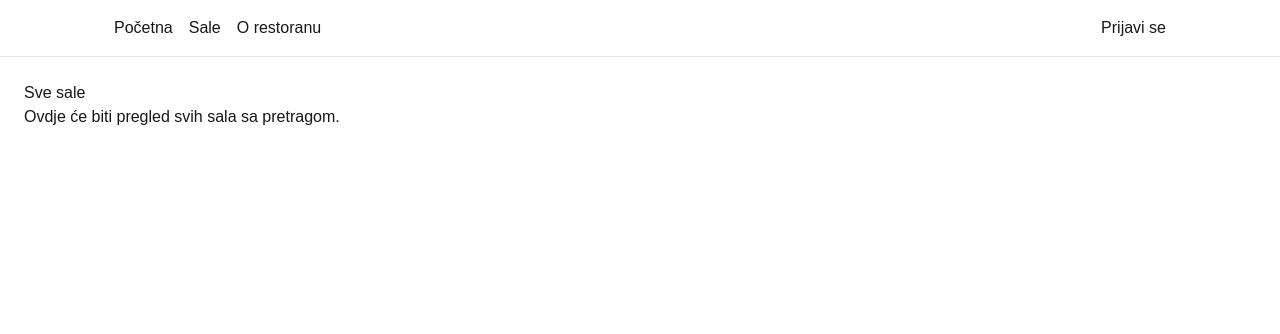
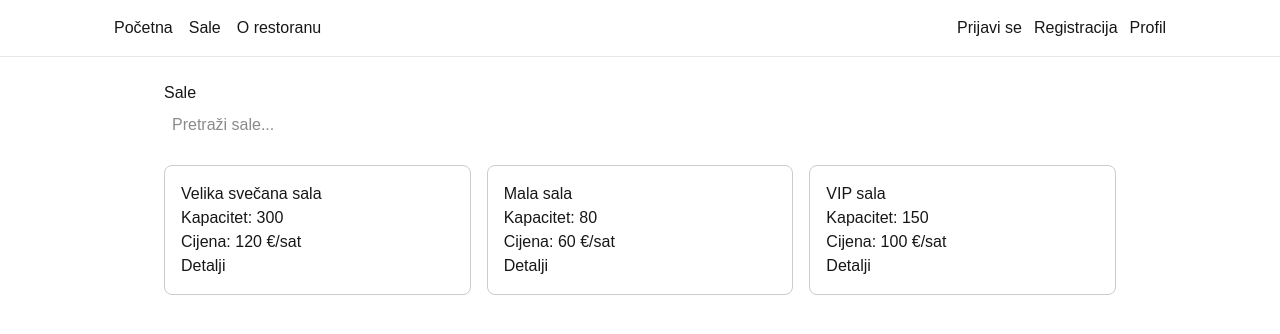
Before and after one commit to elab-development/internet-tehnologije-2025-rezervacijasala_2022_0239, a Next.js app: page /halls in a window 1280 px wide. Shown: the top 334 px of the page. Built offline with nearby package versions, Linux system fonts and the light colour scheme.

Commit message:
sredila stranicu o pojedinacnim salama i registraciji

```diff
--- /dev/null
+++ b/app/halls/[id]/ReserveForm.tsx
@@ -0,0 +1,58 @@
+"use client";
+
+import { useState } from "react";
+import Button from "../../../components/Button";
+import Input from "../../../components/Input";
+
+export default function ReserveForm({ hallId }: { hallId: number }) {
+  const [dateTime, setDateTime] = useState("");
+  const [guests, setGuests] = useState("");
+  const [note, setNote] = useState("");
+  const [message, setMessage] = useState<string | null>(null);
+
+  function handleSubmit(e: React.FormEvent) {
+    e.preventDefault();
+
+    if (!dateTime) {
+      setMessage("Izaberi datum i vrijeme.");
+      return;
+    }
+    const g = Number(guests);
+    if (!g || g < 1) {
+      setMessage("Unesi ispravan broj zvanica.");
+      return;
+    }
+
+    setMessage(
+      `Rezervacija je validna za salu #${hallId}. Sledeće povezujemo na backend.`
+    );
+  }
+
+  return (
+    <form onSubmit={handleSubmit} style={{ display: "grid", gap: 14, maxWidth: 520 }}>
+      <Input
+        label="Datum i vrijeme"
+        type="datetime-local"
+        value={dateTime}
+        onChange={setDateTime}
+      />
+      <Input
+        label="Broj zvanica"
+        type="number"
+        value={guests}
+        onChange={setGuests}
+        placeholder="npr. 120"
+      />
+      <Input
+        label="Napomena"
+        value={note}
+        onChange={setNote}
+        placeholder="npr. rođendan, posebni zahtevi..."
+      />
+
+      <Button type="submit">Potvrdi rezervaciju</Button>
+
+      {message && <p style={{ fontSize: 14 }}>{message}</p>}
+    </form>
+  );
+}
--- a/app/halls/[id]/page.tsx
+++ b/app/halls/[id]/page.tsx
@@ -1,8 +1,41 @@
-export default function HallDetailsPage() {
+import ReserveForm from "./ReserveForm";
+import Link from "next/link";
+
+const halls = [
+  { id: 1, name: "Velika svečana sala", capacity: 300, pricePerHour: 120 },
+  { id: 2, name: "Mala sala", capacity: 80, pricePerHour: 60 },
+  { id: 3, name: "VIP sala", capacity: 150, pricePerHour: 100 },
+];
+
+export default async function HallDetailsPage({
+  params,
+}: {
+  params: Promise<{ id: string }>;
+}) {
+  const { id } = await params; // ✅ OVO JE KLJUČ
+
+  const hall = halls.find((h) => String(h.id) === id);
+
+  if (!hall) {
+    return (
+      <main style={{ padding: 24 }}>
+        <h1>Sala nije pronađena</h1>
+        <p>Traženi ID: {id}</p>
+        <Link href="/halls">Nazad na sale</Link>
+      </main>
+    );
+  }
+
   return (
-    <main style={{ padding: 24 }}>
-      <h1>Detalji sale</h1>
-      <p>Ovdje će biti detaljan opis konkretne sale.</p>
+    <main style={{ padding: 24, maxWidth: 800, margin: "0 auto" }}>
+      <h1>{hall.name}</h1>
+      <p>Kapacitet: {hall.capacity}</p>
+      <p>Cijena: {hall.pricePerHour} €/sat</p>
+
+      <hr style={{ margin: "24px 0" }} />
+
+      <h2>Rezerviši ovu salu</h2>
+      <ReserveForm hallId={hall.id} />
     </main>
   );
 }
--- a/app/halls/page.tsx
+++ b/app/halls/page.tsx
@@ -1,8 +1,59 @@
+"use client";
+
+import { useState } from "react";
+import Link from "next/link";
+import HallCard from "../../components/HallCard";
+
+const halls = [
+  {
+    id: 1,
+    name: "Velika svečana sala",
+    capacity: 300,
+    pricePerHour: 120,
+  },
+  {
+    id: 2,
+    name: "Mala sala",
+    capacity: 80,
+    pricePerHour: 60,
+  },
+  {
+    id: 3,
+    name: "VIP sala",
+    capacity: 150,
+    pricePerHour: 100,
+  },
+];
+
 export default function HallsPage() {
+  const [search, setSearch] = useState("");
+
+  const filteredHalls = halls.filter((hall) =>
+    hall.name.toLowerCase().includes(search.toLowerCase())
+  );
+
   return (
-    <main style={{ padding: 24 }}>
-      <h1>Sve sale</h1>
-      <p>Ovdje će biti pregled svih sala sa pretragom.</p>
+    <main style={{ padding: 24, maxWidth: 1000, margin: "0 auto" }}>
+      <h1>Sale</h1>
+
+      <input
+        placeholder="Pretraži sale..."
+        value={search}
+        onChange={(e) => setSearch(e.target.value)}
+        style={{ padding: 8, marginBottom: 20, width: "100%" }}
+      />
+
+      <div
+        style={{
+          display: "grid",
+          gridTemplateColumns: "repeat(auto-fill, minmax(240px, 1fr))",
+          gap: 16,
+        }}
+      >
+        {filteredHalls.map((hall) => (
+          <HallCard key={hall.id} hall={hall} />
+        ))}
+      </div>
     </main>
   );
 }
--- /dev/null
+++ b/app/profile/page.tsx
@@ -0,0 +1,11 @@
+export default function ProfilePage() {
+  return (
+    <main style={{ padding: 24, maxWidth: 720, margin: "0 auto" }}>
+      <h1>Moj profil</h1>
+      <p>
+        Ovo je za sada dummy stranica. Kasnije ćemo ovdje prikazivati podatke
+        ulogovanog korisnika i njegove rezervacije.
+      </p>
+    </main>
+  );
+}
--- /dev/null
+++ b/app/register/page.tsx
@@ -0,0 +1,75 @@
+"use client";
+
+import { useState } from "react";
+import Button from "../../components/Button";
+import Input from "../../components/Input";
+
+export default function RegisterPage() {
+  const [firstName, setFirstName] = useState("");
+  const [lastName, setLastName] = useState("");
+  const [email, setEmail] = useState("");
+  const [password, setPassword] = useState("");
+  const [message, setMessage] = useState<string | null>(null);
+
+  function handleSubmit(e: React.FormEvent) {
+    e.preventDefault();
+
+    if (firstName.trim().length < 2) {
+      setMessage("Unesi ime (bar 2 slova).");
+      return;
+    }
+    if (lastName.trim().length < 2) {
+      setMessage("Unesi prezime (bar 2 slova).");
+      return;
+    }
+    if (!email.includes("@")) {
+      setMessage("Unesi ispravan email.");
+      return;
+    }
+    if (password.length < 6) {
+      setMessage("Lozinka mora imati bar 6 karaktera.");
+      return;
+    }
+
+    setMessage("Registracija je validna (sledeće povezujemo sa backendom).");
+  }
+
+  return (
+    <main style={{ padding: 24, maxWidth: 520, margin: "0 auto" }}>
+      <h1>Registracija</h1>
+
+      <form onSubmit={handleSubmit} style={{ display: "grid", gap: 14 }}>
+        <Input
+          label="Ime"
+          value={firstName}
+          onChange={setFirstName}
+          placeholder="npr. Doris"
+        />
+        <Input
+          label="Prezime"
+          value={lastName}
+          onChange={setLastName}
+          placeholder="npr. Šmulja"
+        />
+        <Input
+          label="Email"
+          type="email"
+          value={email}
+          onChange={setEmail}
+          placeholder="npr. doris@gmail.com"
+        />
+        <Input
+          label="Lozinka"
+          type="password"
+          value={password}
+          onChange={setPassword}
+          placeholder="Unesi lozinku"
+        />
+
+        <Button type="submit">Napravi nalog</Button>
+
+        {message && <p style={{ marginTop: 6, fontSize: 14 }}>{message}</p>}
+      </form>
+    </main>
+  );
+}
--- /dev/null
+++ b/components/HallCard.tsx
@@ -0,0 +1,26 @@
+import Link from "next/link";
+
+type Hall = {
+  id: number;
+  name: string;
+  capacity: number;
+  pricePerHour: number;
+};
+
+export default function HallCard({ hall }: { hall: Hall }) {
+  return (
+    <div
+      style={{
+        border: "1px solid #ccc",
+        padding: 16,
+        borderRadius: 8,
+      }}
+    >
+      <h3>{hall.name}</h3>
+      <p>Kapacitet: {hall.capacity}</p>
+      <p>Cijena: {hall.pricePerHour} €/sat</p>
+
+      <Link href={`/halls/${hall.id}`}>Detalji</Link>
+    </div>
+  );
+}
--- a/components/Input.tsx
+++ b/components/Input.tsx
@@ -2,7 +2,7 @@ type InputProps = {
   label: string;
   value: string;
   onChange: (v: string) => void;
-  type?: "text" | "email" | "password";
+  type?: React.HTMLInputTypeAttribute;
   placeholder?: string;
 };
 
--- a/components/Navbar.tsx
+++ b/components/Navbar.tsx
@@ -13,13 +13,15 @@ export default function Navbar() {
           alignItems: "center",
         }}
       >
-        <Link href="/">Početna</Link>
-        <Link href="/halls">Sale</Link>
-        <Link href="/about">O restoranu</Link>
+         <Link href="/">Početna</Link>
+         <Link href="/halls">Sale</Link>
+         <Link href="/about">O restoranu</Link>
 
-        <Link href="/login" style={{ marginLeft: "auto" }}>
-          Prijavi se
-        </Link>
+          <div style={{ marginLeft: "auto", display: "flex", gap: 12 }}>
+            <Link href="/login">Prijavi se</Link>
+            <Link href="/register">Registracija</Link>
+            <Link href="/profile">Profil</Link>
+          </div>
       </nav>
     </header>
   );
```
